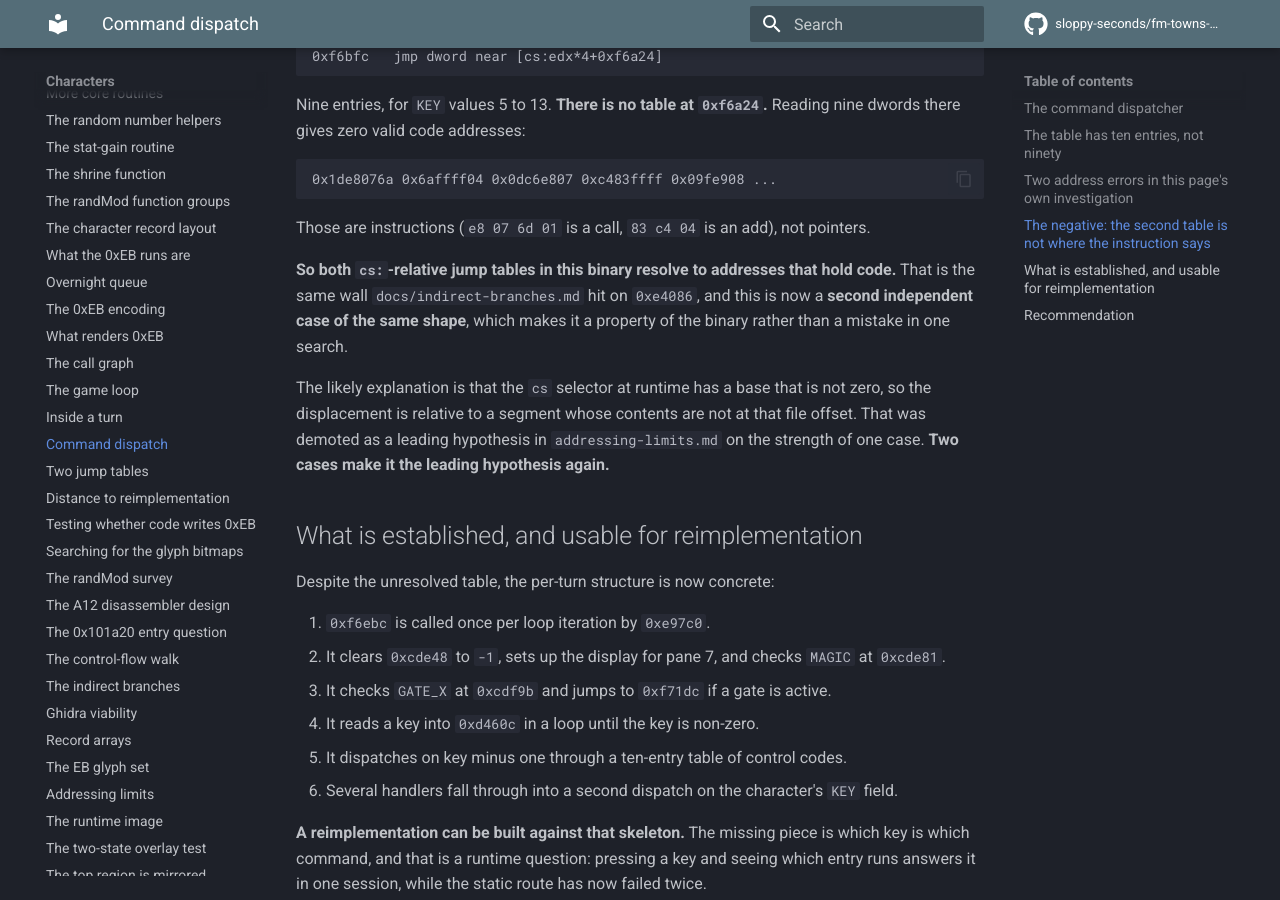
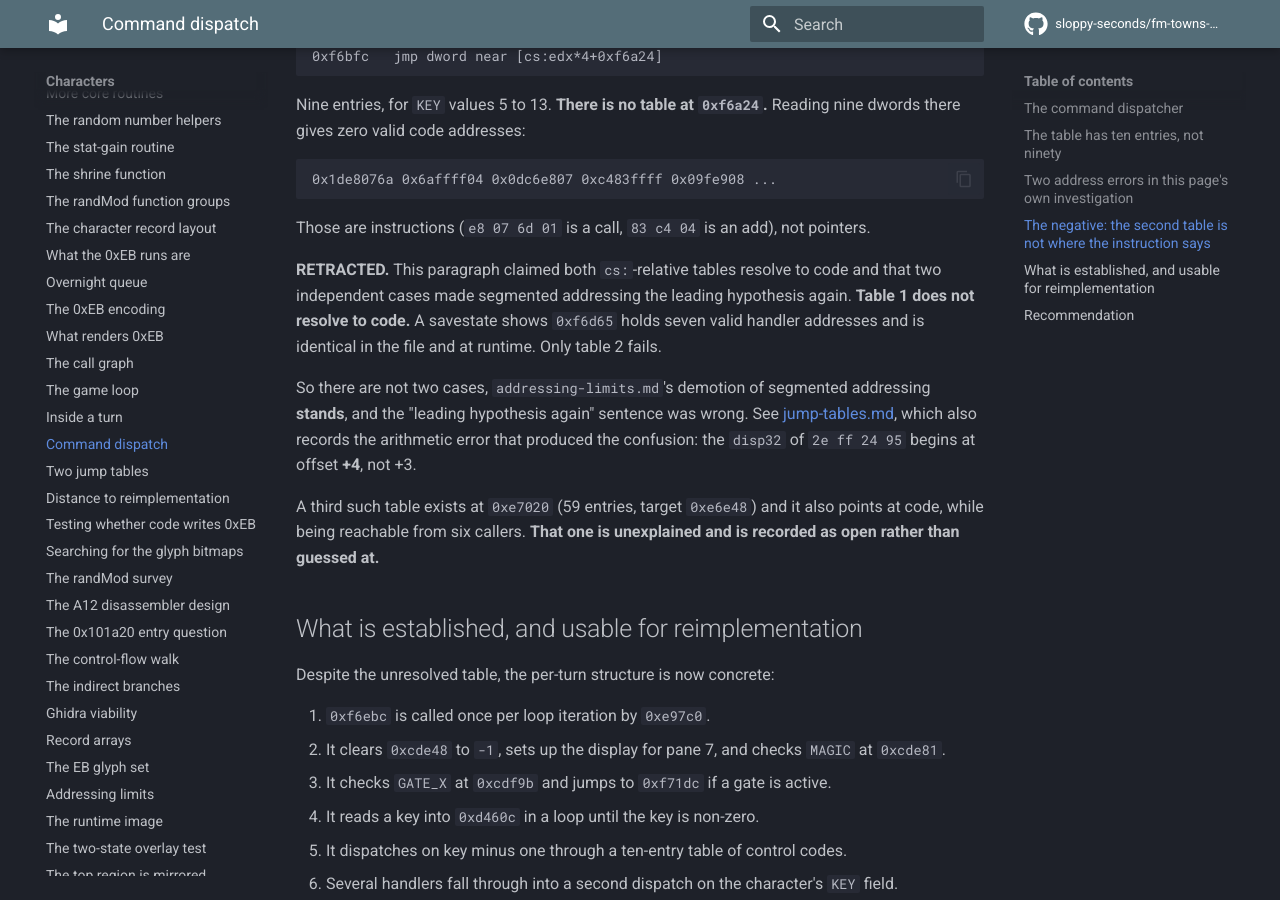
Before and after one commit to sloppy-seconds/fm-towns-ultima, an MkDocs documentation site: the page built from docs/command-dispatch.md, in a window 1280 px wide and 900 px high, scrolled down 1908 px. Built offline with MkDocs 1.6.1 and Material for MkDocs 9.7.7, drawn with Linux system fonts in a browser that asks for light colours; comment, search, counter and statistics services are not loaded.

Commit message:
Hunt stale and false claims in both directions, and find five this session created
Item 4. Ran a systematic check rather than a grep: eight claims now known FALSE, searched across all
sixty pages, then four items now SOLVED but possibly still listed as open.

FALSE CLAIMS STILL STANDING. Only one was real in the body. command-dispatch.md still asserted in its
text that both cs-relative tables resolve to code and that two cases made segmented addressing the
leading hypothesis again. It had a banner on top saying so was wrong, but the paragraph underneath still
read as fact, which is the same half-edit failure that bit me on shrine-function.md earlier. Retracted
in place now, with the correction pointing at jump-tables.md.

THREE ITEMS STILL LISTED AS OPEN AFTER BEING SOLVED. call-graph.md said the turn driver is not
identified, when it is three instructions at 0xe97c0. plan.md called the 0xEB mapping parked, when it is
now answered and closed. reimplementation-gap.md carried the same stale framing. All three corrected.

One hit on WORLD_FILL was already correctly in the past tense, and the remaining hits on the cs-table
claim and on six-element are all retractions quoting the old wording, which is what a correction is
supposed to look like.

Checked the nav too, since three pages were added this session: jump-tables, inside-a-turn and
eb-renderer are all present.

Pattern worth naming: every stale claim this sweep found was one I wrote or half-corrected myself in
the preceding hours, not an old page from an earlier session. The docs go stale fastest in the session
that is actively changing them.

```diff
--- a/docs/command-dispatch.md
+++ b/docs/command-dispatch.md
@@ -87,14 +87,19 @@ gives zero valid code addresses:
 
 Those are instructions (`e8 07 6d 01` is a call, `83 c4 04` is an add), not pointers.
 
-**So both `cs:`-relative jump tables in this binary resolve to addresses that hold code.** That is the
-same wall `docs/indirect-branches.md` hit on `0xe4086`, and this is now a **second independent case of
-the same shape**, which makes it a property of the binary rather than a mistake in one search.
+**RETRACTED.** This paragraph claimed both `cs:`-relative tables resolve to code and that two
+independent cases made segmented addressing the leading hypothesis again. **Table 1 does not resolve to
+code.** A savestate shows `0xf6d65` holds seven valid handler addresses and is identical in the file and
+at runtime. Only table 2 fails.
 
-The likely explanation is that the `cs` selector at runtime has a base that is not zero, so the
-displacement is relative to a segment whose contents are not at that file offset. That was demoted as a
-leading hypothesis in `addressing-limits.md` on the strength of one case. **Two cases make it the
-leading hypothesis again.**
+So there are not two cases, `addressing-limits.md`'s demotion of segmented addressing **stands**, and the
+"leading hypothesis again" sentence was wrong. See [jump-tables.md](jump-tables.md), which also records
+the arithmetic error that produced the confusion: the `disp32` of `2e ff 24 95` begins at offset **+4**,
+not +3.
+
+A third such table exists at `0xe7020` (59 entries, target `0xe6e48`) and it also points at code, while
+being reachable from six callers. **That one is unexplained and is recorded as open rather than guessed
+at.**
 
 ## What is established, and usable for reimplementation
 
```
Also changed, not shown: docs/call-graph.md (+5 -4 lines), docs/overnight.md (+1 -2 lines), docs/plan.md (+9 -6 lines), docs/reimplementation-gap.md (+4 -5 lines).
